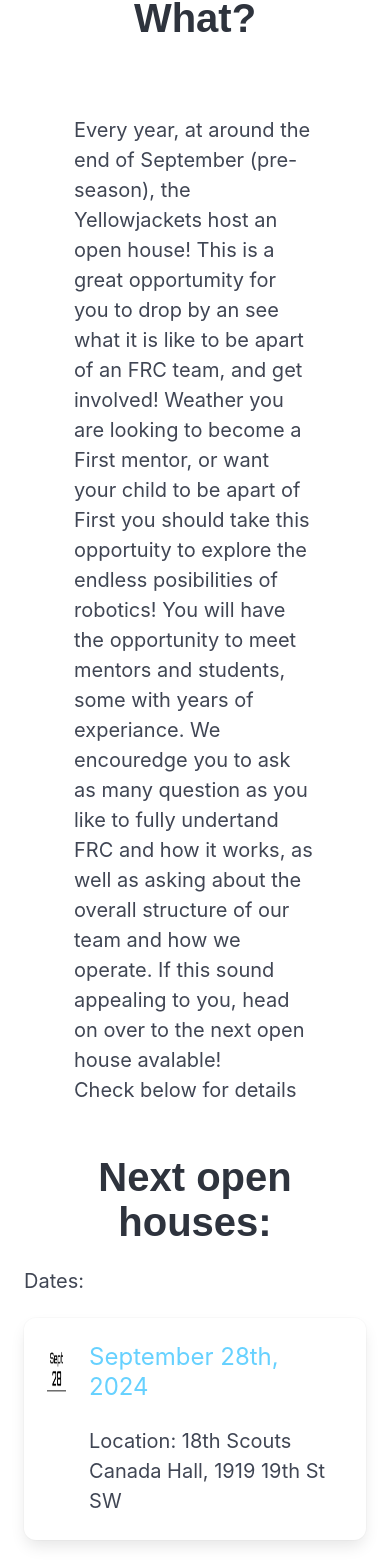
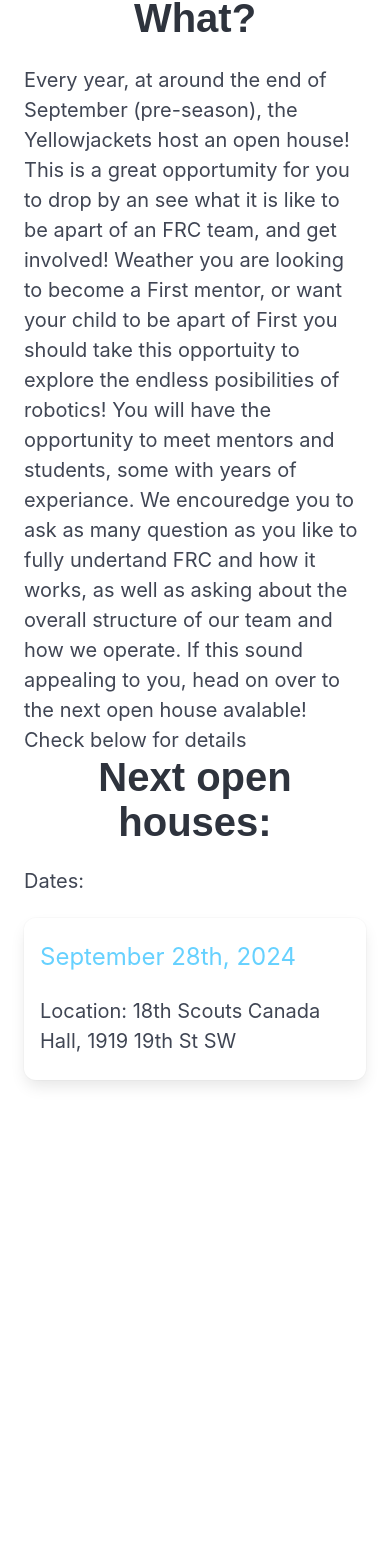
Before and after one commit to TheHiveFIRST/TheHiveWebsite, a React (Create React App) app in the folder frontend/: page /openhouse in a window 390 px wide. Shown: the part 996-2564 px from the top of the page. After the commit the page ends 2134 px from the top, so only its background shows below. Built offline with nearby package versions, Linux system fonts and the light colour scheme; a web font is replaced by a local one.

Commit message:
Removed padding on open house page for mobile. Better readability

```diff
--- a/frontend/src/components/OpenHouse.css
+++ b/frontend/src/components/OpenHouse.css
@@ -19,6 +19,11 @@
     padding: 50px;
     gap: 30px; /* Space between the image and text */
     flex-wrap: wrap; /* Allow wrapping to prevent shrinkage */
+  }
+  @media (max-width: 768px) {
+    .what-section{
+      padding:0px;
+    }
   }
 
   .title {
--- a/frontend/src/components/OpenHouse.js
+++ b/frontend/src/components/OpenHouse.js
@@ -27,17 +27,17 @@
         <span className='subtitle'>Dates:</span>
         <br /><br />
         <div className='card' style={{ display: 'flex', flexDirection: 'row', marginBottom: '10px' }}>
-            <div className="image is-100x100">
+            <div className="image is-100x100 date-picture">
                 <figure className="image mt-3 mr-3 ml-3 mb-3">
                     <img
-                    className='is-rounded date-picture'
+                    className='is-rounded '
                     style={{ width: '100px', height: '100px' }}
                     src={DateSep28}
                     alt="Open house date"
                     />
                 </figure>
             </div>
-            <div className="card-content pl-0">
+            <div className="card-content pl-0 ml-4">
             <p className={localStorage.getItem('theme') === 'dark' ? "subtitle is-size-4 has-text-info-light" : "subtitle is-size-4 has-text-info"} style={{ marginTop: '0px' }}>
                 <p>September 28th, 2024</p>
             </p>
```
